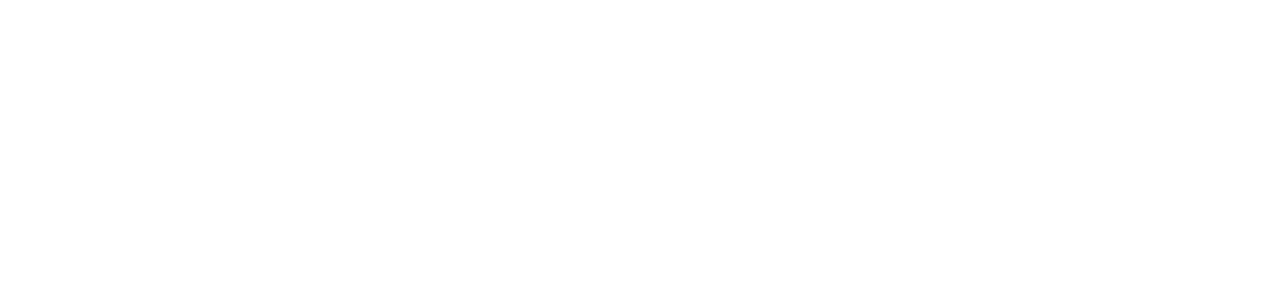
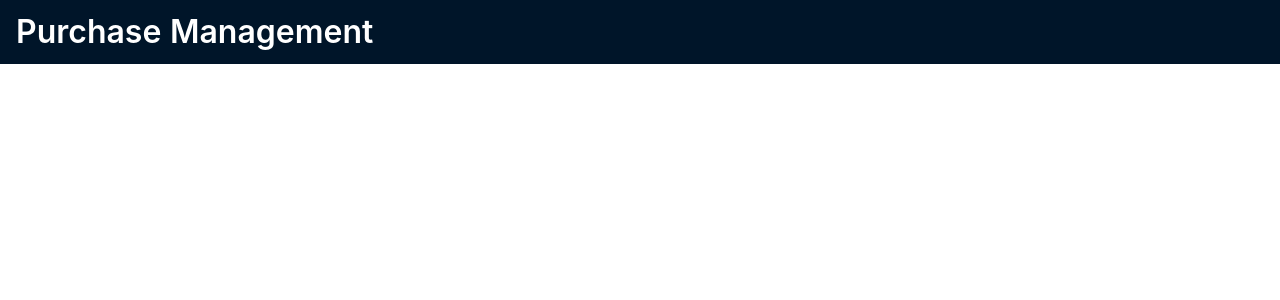
Before and after one commit to kietnguyen/purchase-management, a React (Create React App) app: page / in a window 1280 px wide. Shown: the top 300 px of the page. Built offline with nearby package versions, Linux system fonts and the light colour scheme.

Commit message:
Add Layout component

```diff
--- a/src/App.js
+++ b/src/App.js
@@ -1,8 +1,10 @@
 import './App.less';
+import Layout from './components/Layout';
 
 function App() {
   return (
-    <div className='App'></div>
+    <Layout>
+    </Layout>
   );
 }
 
--- /dev/null
+++ b/src/components/Layout/index.js
@@ -0,0 +1,41 @@
+import { Layout as AntLayout, Typography } from 'antd';
+import styled from 'styled-components';
+import { Content } from '../common/styles';
+
+const { Header } = AntLayout;
+const { Title } = Typography;
+
+const AppHeader = styled(Header)`
+  &.ant-layout-header {
+    padding: 0 16px;
+
+    h1.ant-typography {
+      color: #fff;
+      line-height: 64px;
+      font-size: 2rem;
+    }
+  }
+`;
+
+const AppContent = styled(Content)`
+  margin: 16px;
+  overflow: initial;
+`;
+
+const Layout = ({ children, ...props }) => {
+  return (
+    <AntLayout {...props} style={{ backgroundColor: '#fff', ...props.style }}>
+      <AppHeader>
+        <Title>
+          Purchase Management
+        </Title>
+      </AppHeader>
+
+      <AppContent>
+        {children}
+      </AppContent>
+    </AntLayout>
+  );
+};
+
+export default Layout;
--- /dev/null
+++ b/src/components/common/styles.js
@@ -0,0 +1,10 @@
+import { Layout as AntLayout } from 'antd';
+import styled from 'styled-components';
+
+const { Content: AntContent } = AntLayout;
+
+export const Content = styled(({ children, ...props }) =>
+  <AntContent {...props}>{children}</AntContent>)`
+  margin-top: 16px;
+  margin-bottom: 16px;
+`;
```
